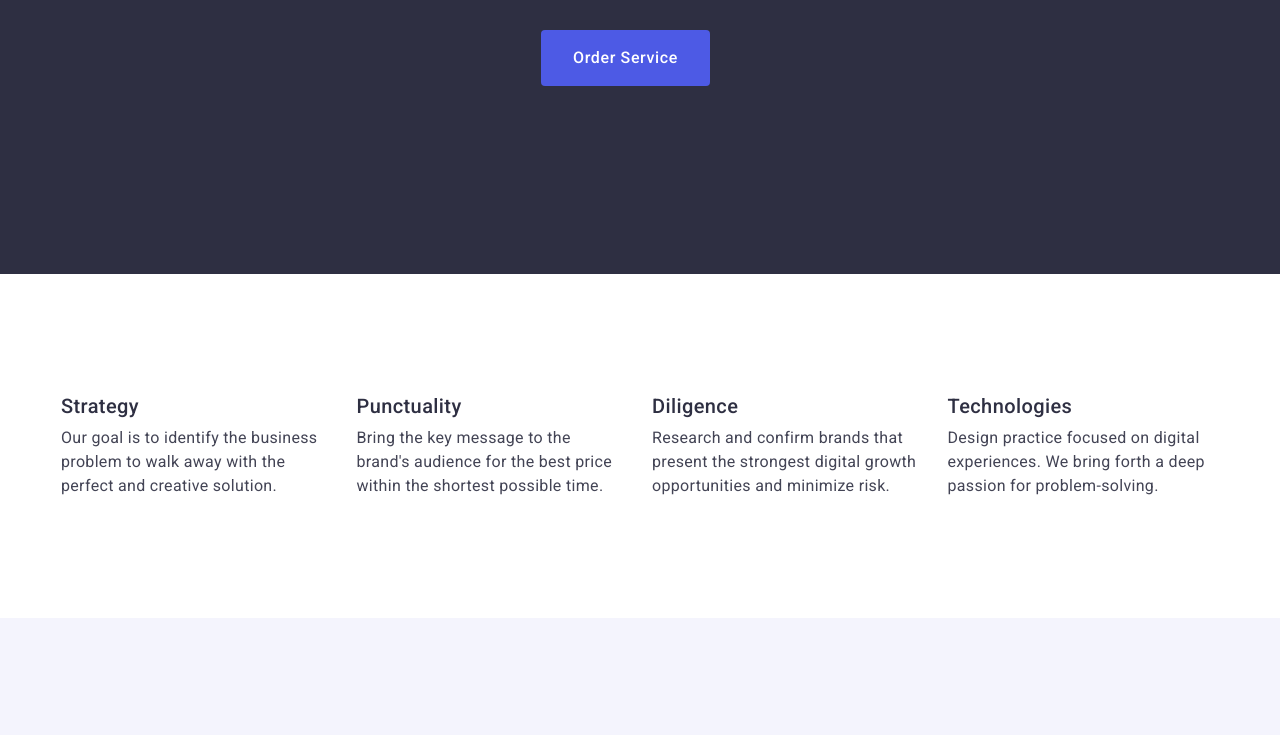
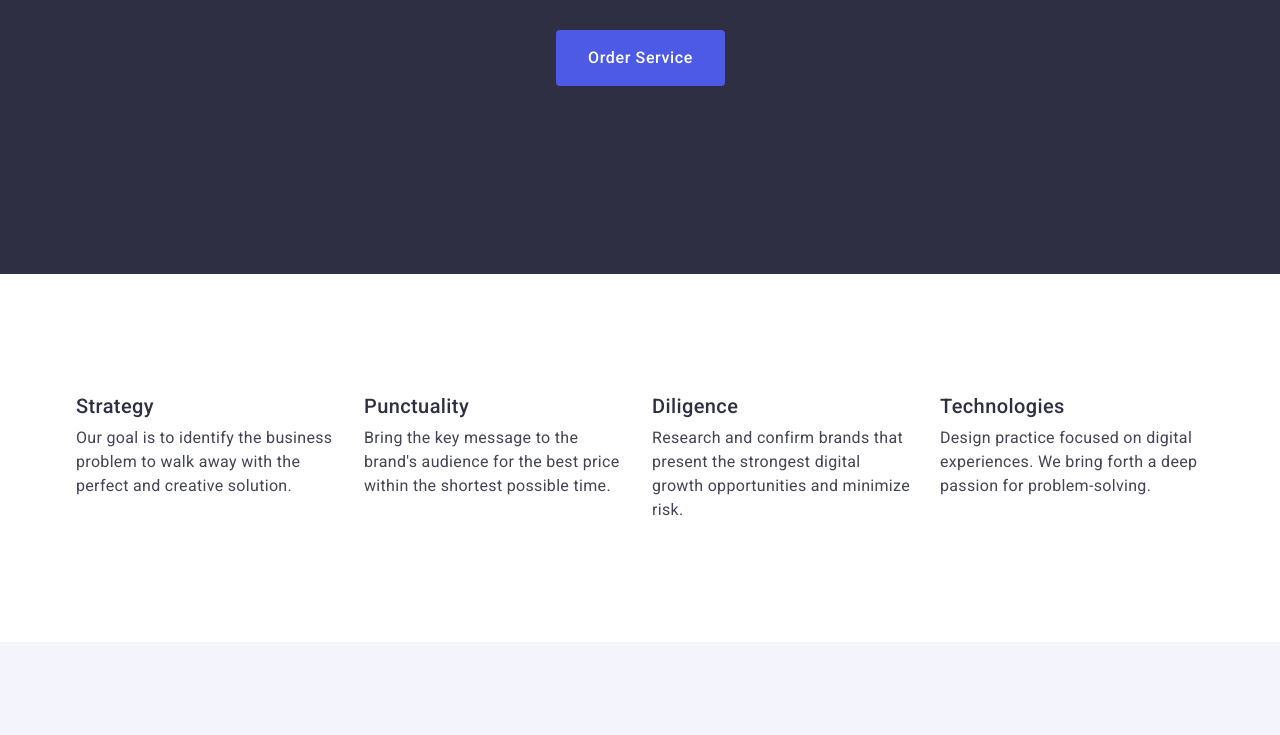
Before and after one commit to OlehBukovskyi/goit-markup-hw-03, a plain HTML site: page index.html in a window 1280 px wide. Shown: the part 399-1134 px from the top of the page. Drawn offline with nearby package versions, Linux system fonts and the light colour scheme.

Commit message:
HW3-fix-bag9

```diff
--- a/index.html
+++ b/index.html
@@ -4,10 +4,10 @@
     <meta charset="UTF-8">
     <meta name="viewport" content="width=device-width, initial-scale=1.0">
     <title>Document</title>
+    <link rel="stylesheet" href="https://cdnjs.cloudflare.com/ajax/libs/modern-normalize/2.0.0/modern-normalize.min.css" integrity="sha512-4xo8blKMVCiXpTaLzQSLSw3KFOVPWhm/TRtuPVc4WG6kUgjH6J03IBuG7JZPkcWMxJ5huwaBpOpnwYElP/m6wg==" crossorigin="anonymous" referrerpolicy="no-referrer" />
     <link rel="preconnect" href="https://fonts.googleapis.com">
 <link rel="preconnect" href="https://fonts.gstatic.com" crossorigin>
 <link href="https://fonts.googleapis.com/css2?family=Raleway:wght@700&family=Roboto:wght@400;500;700&display=swap" rel="stylesheet">
-<link rel="stylesheet" href="https://cdnjs.cloudflare.com/ajax/libs/normalize/8.0.1/normalize.min.css">
 <link rel="stylesheet" href="./css/styles.css">
 </head>
 <body>
```
